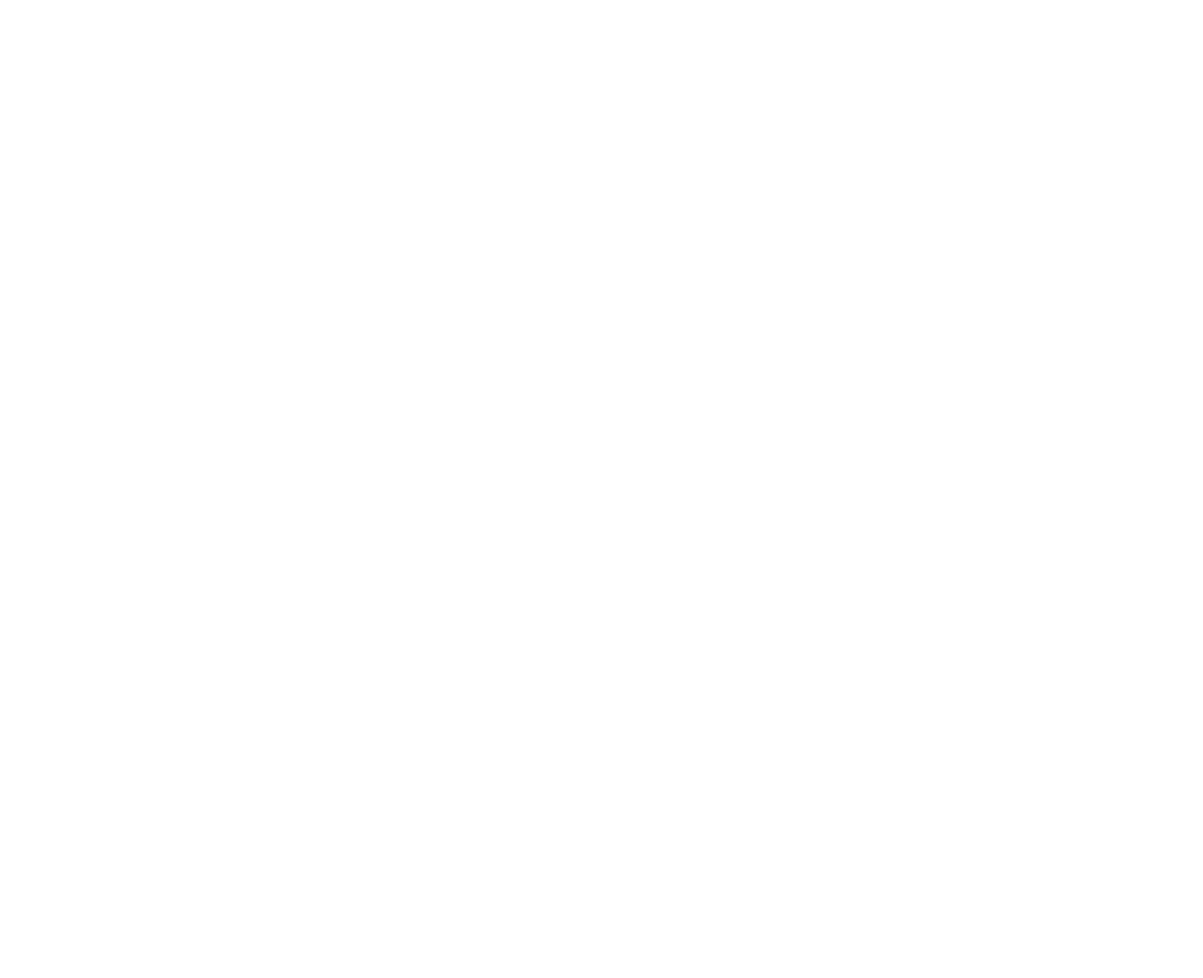
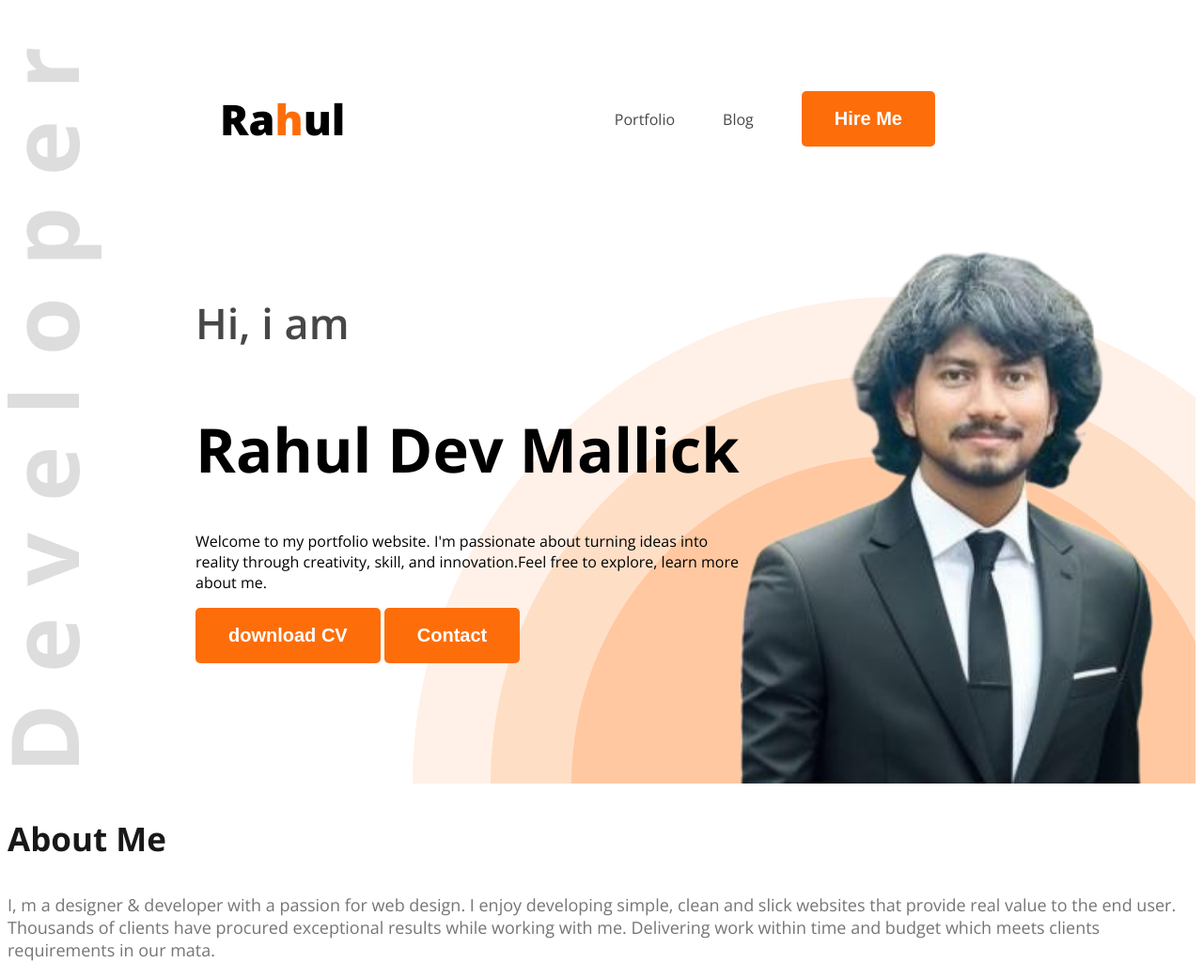
Before and after one commit to Rahuldevmallick/Web-developer-portfolio, a plain HTML site: page index.html in a window 1280 px wide. Shown: the whole page at 94% size. Before the commit the page ends 800 px from the top, so only its background shows below. Drawn offline with nearby package versions, Linux system fonts and the light colour scheme.

Commit message:
added new code

```diff
--- a/index.html
+++ b/index.html
@@ -4,14 +4,41 @@
     <meta charset="UTF-8">
     <meta name="viewport" content="width=device-width, initial-scale=1.0">
     <title>Web Developer Portfolio</title>
+    <link rel="preconnect" href="https://fonts.googleapis.com">
+<link rel="preconnect" href="https://fonts.gstatic.com" crossorigin>
+<link href="https://fonts.googleapis.com/css2?family=Open+Sans:ital,wght@0,300..800;1,300..800&display=swap" rel="stylesheet">
+<link rel="stylesheet" href="styles/portfolio.css">
+</head>
+<body class="open-sans-normal">
+    <header class="header">
+        <nav>
+            <h3
+            class="nav-title">Ra<span class="text-primary">h</span>ul</h3>
+            <ul>
+                <li><a class="dark-2" href="">Portfolio</a></li>
+                <li><a class="dark-2" href="">Blog</a></li>
+                <li><a href=""><button class="btn-primary">Hire Me</button></a></li>
+            </ul>
 
-</head>
-<body>
-    <header>
 
+        </nav>
+          <div class="banner">
+            <div class="baaner-content">
+          <h4 class="banner-greeting dark-2"  >Hi, i am </h4>
+          <h1 class="banner-title">Rahul Dev Mallick</h1>
+          <p class="describtion-banner">Welcome to my portfolio website. I'm passionate about turning ideas into reality through creativity, skill, and innovation.Feel free to explore, learn more about me.
+          </p>
+          <button class="btn-primary" >download CV</button>
+          <button class="btn-primary" >Contact</button></div>
+          <img class="banner-pic"    src="images/rahul.png" alt=""></div>
     </header>
 <main>
+<section class="about">
+    <h3 class="section-title">About Me</h3>
+    <p class=" section-description ">I, m a designer & developer with a passion for web design. I enjoy developing simple, clean and slick websites that provide real value to the end user. Thousands of clients have procured exceptional results while working with me. Delivering work within time and budget which meets clients requirements in our mata.
 
+    </p>
+</section>
 </main>
 <footer>
 
--- /dev/null
+++ b/styles/portfolio.css
@@ -0,0 +1,94 @@
+/* // <uniquifier>: Use a unique and descriptive class name
+// <weight>: Use a value from 300 to 800 */
+
+.open-sans-normal {
+  font-family: "Open Sans", serif;
+  font-optical-sizing: auto;
+  font-style: normal;
+  font-variation-settings:
+    "wdth" 100;
+}
+/* shared style */
+.text-primary{
+    color: #FD6E0A;
+
+}
+
+.dark-2{
+    color:#474747 ;
+}
+.secondary-bg{
+    color: #FFF8F3;
+}
+nav ul{
+    display: flex;
+    align-items: center;
+
+}
+/* Nav styles */
+nav{
+    display: flex;
+    align-items: center;
+    justify-content: space-between;
+    margin: 51px 226px;
+}
+
+.btn-primary{
+    background-color: #FD6E0A;
+    font-weight: bold;
+    color: white;
+    border: none;
+    padding: 18px 35px;
+    border-radius: 5px;
+    font-size: 20px;
+
+}
+/* header */
+.header{
+    background-image: url("../images/developer.png") , url("../images/header_bg.png");
+    background-repeat: no-repeat;
+    background-position: top left, bottom right;
+}
+.nav-title{
+    font-weight: 800;
+    font-size: 45px; ;
+}
+nav ul li {
+    list-style: none;
+    margin-right: 51px;
+}
+nav li a{
+    text-decoration: none;
+}
+/* banner style */
+.banner {
+    display: flex;
+    justify-content: space-between;
+    margin: 0 35px 0 200px;
+}
+.baaner-content {
+    max-width: 580px;
+}
+.banner-greeting {
+    font-size: 45px;
+    font-weight: 600;
+
+}
+.banner-title {
+    font-size: 65px;
+    font-weight: bold;
+}
+.banner-pic {
+    width: 580px;
+
+}
+/* main */
+.section-title{
+    font-size: 35px;
+    font-weight: bold;
+    color: #181818;
+}
+.section-description{
+    font-size: 18px;
+    color: #757575;
+}
```
Also changed, not shown: images/rahul.png (added).
